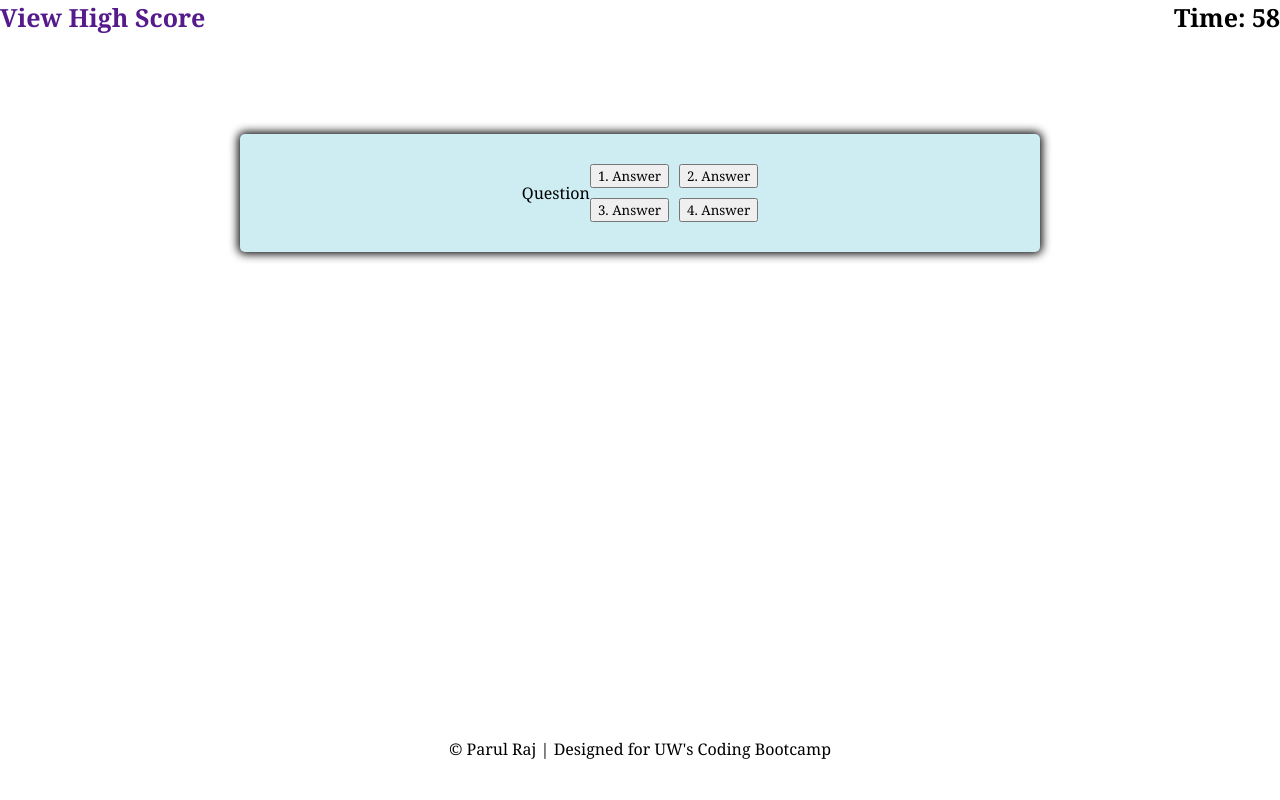
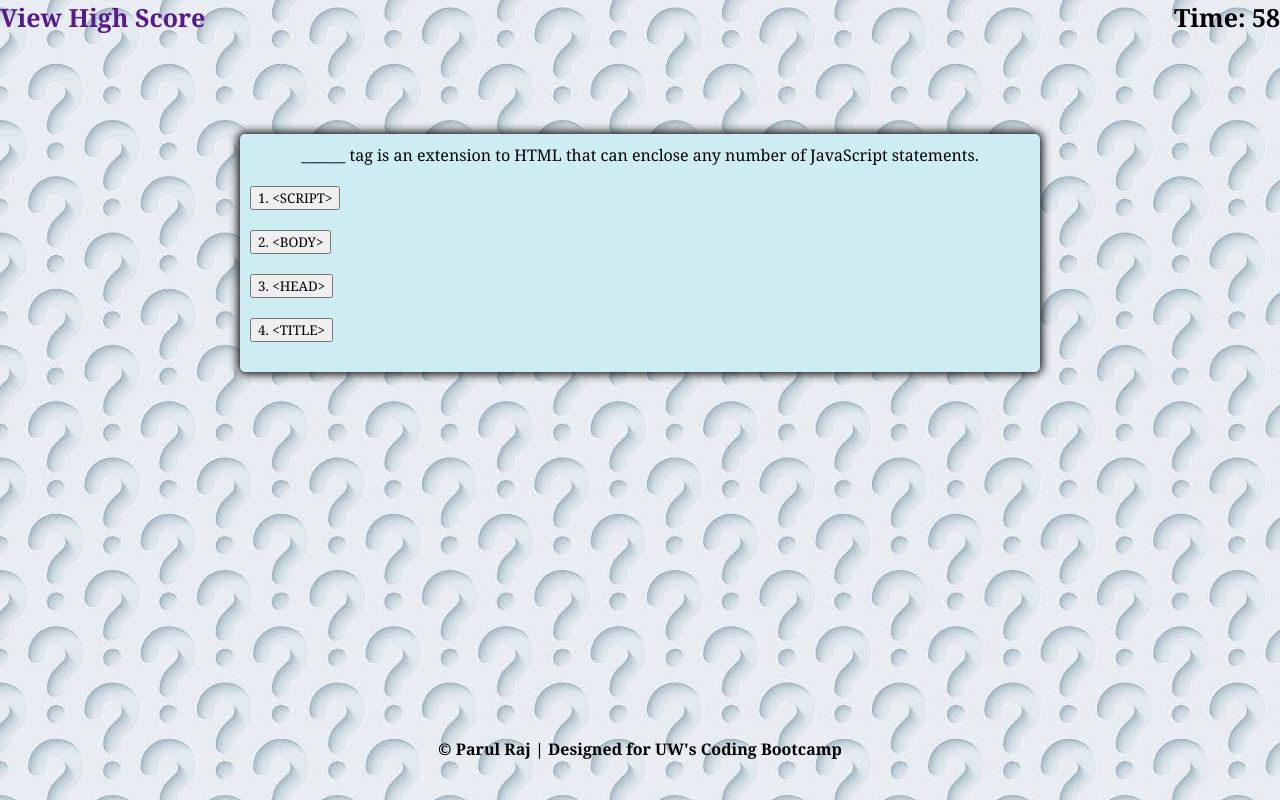
Before and after one commit to sinka27/Code_Quiz, a plain HTML site: page index.html in a window 1280 px wide. Both pictures are taken after a click on the button "START". Drawn offline with Linux system fonts and the light colour scheme.

Commit message:
1. Displaying 1 question with multiple choice answers on clicking start button  2. Applied background image

```diff
--- a/assets/CSS/style.css
+++ b/assets/CSS/style.css
@@ -4,18 +4,14 @@
   box-sizing: border-box;
   font-family: Cambria, Cochin, Georgia, Times, "Times New Roman", serif;
 }
-:root {
-  --hue-neutral: ;
-  --hue-wrong: 0;
-  --hue-correct: 145;
+
+body {
+  padding: 0;
+  margin: 0;
+  background-image: url("../images/background.jpeg");
+  /* filter: blur(8px); */
 }
 
-body {
-  --hue: var(--hue-neutral);
-  padding: 0;
-  margin: 0;
-  background-color: hsl(var(--hue), 100%, 20%);
-}
 /* HEADER */
 header {
   font-weight: bolder;
@@ -38,10 +34,7 @@ main {
   border-radius: 5px;
   padding: 10px;
   box-shadow: 0 0 10px 2px;
-  display: inline-block;
-  /* justify-content: center;
-  align-items: center; */
-  /* background-color:rgb(202, 250, 250); */
+  /* display: inline-block; */
 }
 .question-container {
   width: 800px;
@@ -51,16 +44,10 @@ main {
   box-shadow: 0 0 10px 2px;
 }
 
-.buttongrid {
-  display: grid;
-  grid-template-columns: repeat(2, auto);
-  gap: 10px;
+.button {
+  display: block;
+  gap: 20px;
   margin: 20px 0;
-}
-.controls {
-  display: flex;
-  justify-content: center;
-  align-items: center;
 }
 
 .hide {
@@ -74,4 +61,5 @@ footer {
   left: 0;
   right: 0;
   bottom: 3%;
+  font-weight: bolder;
 }
--- a/assets/js/script.js
+++ b/assets/js/script.js
@@ -2,8 +2,11 @@
 var startButton = document.getElementById("startbutton");
 var welcomeContainer = document.getElementById("welcome-container");
 var questionContainer = document.getElementById("question-container");
+var questionEl = document.getElementById("question");
+var answerButtonsEl = document.getElementById("answerbuttons");
 var timeEl = document.getElementById("time");
 var secondsLeft = 60;
+var shuffledQuestion, currentQuestionIndex;
 
 //creating timer of 60 seconds
 function setTime() {
@@ -17,16 +20,47 @@ function setTime() {
 }
 
 //making sure countdown starts only when user clicks on start button
-startButton.onclick = function () {
+startButton.addEventListener("click", startQuiz);
+
+function startQuiz() {
   //calling our timer function
   setTime();
 
+  //hiding welcome note and start button
   welcomeContainer.classList.add("hide");
 
+  //currentQuestionIndex=0;
+
+  //displaying questions and answer options
   questionContainer.classList.remove("hide");
 
   //calling question function
-};
+  showQuestion();
+}
+
+function showQuestion() {
+  questionEl.innerText = questions[0].question;
+  answerButtonsEl.innerText = "";
+  questions[0].answers.forEach((answer) => {
+    const button = document.createElement("button");
+    button.innerText = answer.text;
+    button.classList.add("button");
+    answerButtonsEl.appendChild(button);
+  });
+}
+//creating array of different questions
+var questions = [
+  {
+    question:
+      "______ tag is an extension to HTML that can enclose any number of JavaScript statements.",
+    answers: [
+      { text: "1. <SCRIPT>", correct: true },
+      { text: "2. <BODY>", correct: false },
+      { text: "3. <HEAD>", correct: false },
+      { text: "4. <TITLE>", correct: false },
+    ],
+  },
+];
 
 // function mainPopulate(file, callbackFunction) {
 //     fetch(file)
--- a/index.html
+++ b/index.html
@@ -18,13 +18,13 @@
     </header>
     <center>
       <main class="main">
-        <div id="question-container" class="hide controls">
+        <div id="question-container" class="hide">
           <div id="question">Question</div>
-          <div id="answerbuttons" class="buttongrid">
-            <button class="button">1. Answer</button>
-            <button class="button">2. Answer</button>
-            <button class="button">3. Answer</button>
-            <button class="button">4. Answer</button>
+          <div id="answerbuttons">
+            <button class="button"></button>
+            <button class="button"></button>
+            <button class="button"></button>
+            <button class="button"></button>
           </div>
         </div>
         <div id="welcome-container">
@@ -37,7 +37,7 @@
             Keep in mind that incorrect answers will penalize your scoreTime by
             10 seconds!
           </p>
-          <button id="startbutton" class="startbutton button">START</button>
+          <button id="startbutton">START</button>
         </div>
       </main>
     </center>
```
Also changed, not shown: assets/images/background.jpeg (added).
